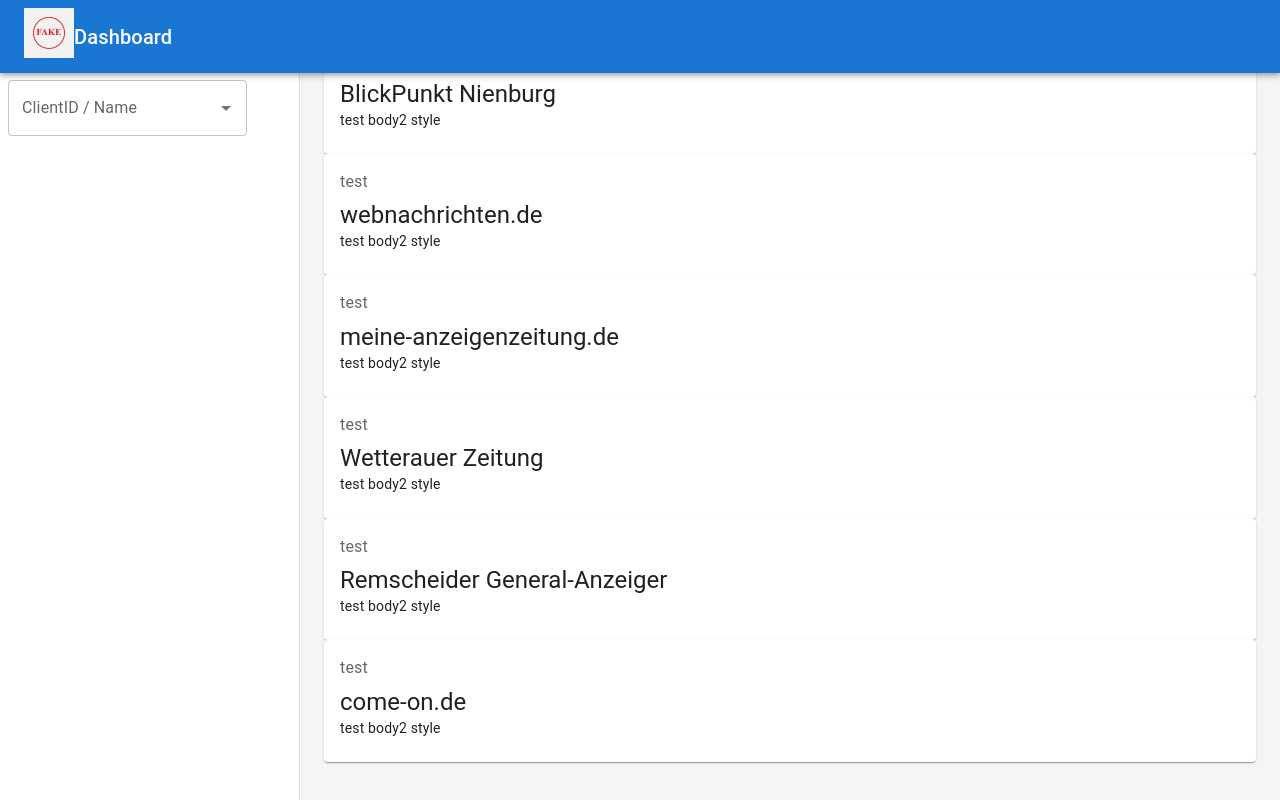
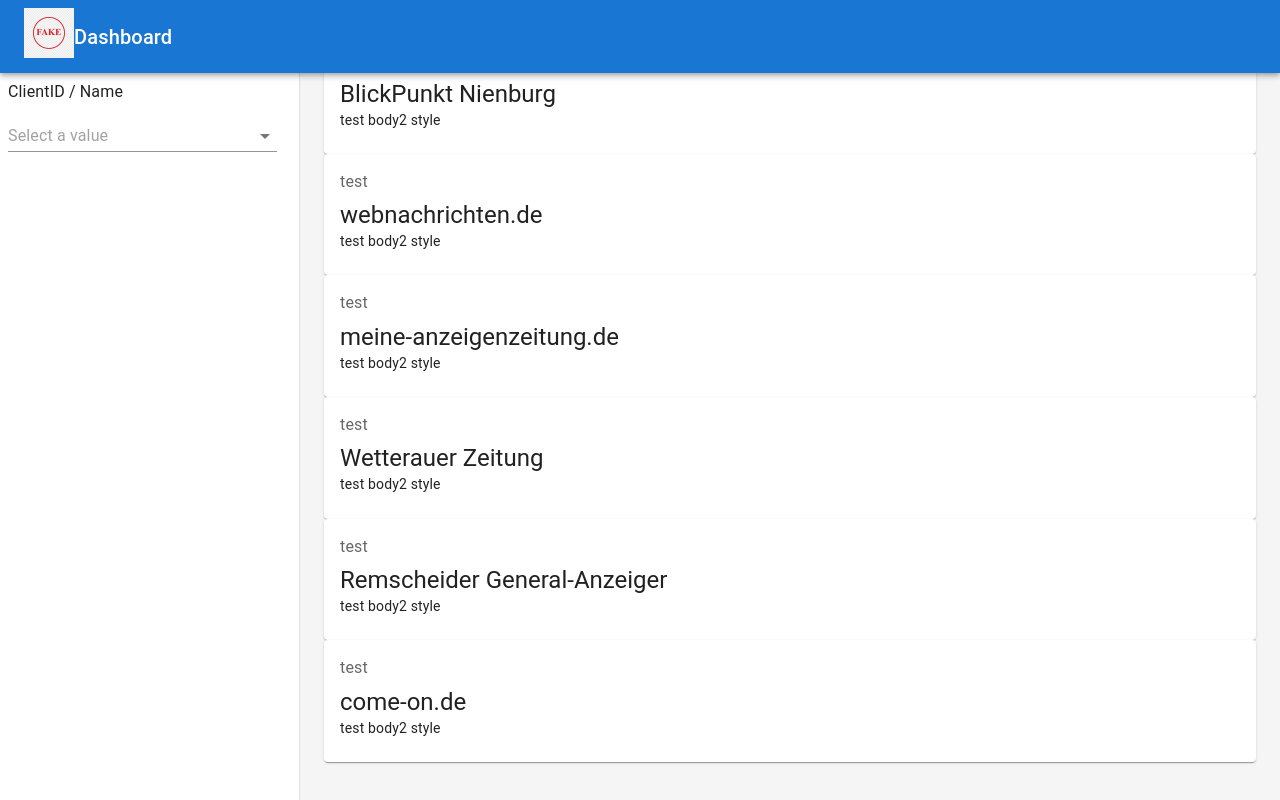
Before and after one commit to andreaguru/settingsui, a Next.js app: page / in a window 1280 px wide. Built offline with nearby package versions, Linux system fonts and the light colour scheme; data requests are answered from the project's data file.

Commit message:
west-962 <EdID - App Grundstruktur und Mocked API> get rid of useReducer as we have only one action (update_state)

```diff
--- a/api/DashboardAPI.tsx
+++ b/api/DashboardAPI.tsx
@@ -1,4 +1,4 @@
-import {ClientsInterface} from "../types/api.types";
+import {Clients} from "../types/api.types";
 /**
  *
  * @constructor
@@ -11,7 +11,7 @@ export async function getIntegratedClientList() {
         const clientsPromise = await response.json();
 
         // filter the result in order to show only clients that have a name
-        return clientsPromise.filter((client: ClientsInterface) => client.name);
+        return clientsPromise.filter((client: Clients) => client.name);
     } catch {
         throw Error("Promise failed");
     }
--- a/components/ComboSelect.tsx
+++ b/components/ComboSelect.tsx
@@ -1,53 +1,41 @@
 import FormControl from "@mui/material/FormControl";
-import {Clients, ReducerActionType} from "../types/api.types";
+import {Clients} from "../types/api.types";
 import Checkbox from "@mui/material/Checkbox";
 import TextField from "@mui/material/TextField";
 import Autocomplete from "@mui/material/Autocomplete";
 import List from "@mui/material/List";
 import {MultiSelectProps} from "../types/componentProps.types";
-import Chip from "@mui/material/Chip";
 import Typography from "@mui/material/Typography";
+import {SyntheticEvent} from "react";
 
 /**
  *
  * @constructor
  */
-function ComboSelect({values, placeholder, filteredValues, dispatchFilteredValues, showDetailInfo}: MultiSelectProps) {
-    const handleChange = (event: React.SyntheticEvent, value:Clients[]) => {
-        // check if the selectd element is a React Node element and if contains a value inside its props
-        if (value !== null && typeof value == "object") {
-            dispatchFilteredValues({type: ReducerActionType.ADD_VALUE, payload: value});
-        }
-    };
-
-    const handleDelete = (customerToDelete: Clients) => () => {
-        dispatchFilteredValues({type: ReducerActionType.DELETE_VALUE, payload: customerToDelete});
+function ComboSelect({values, placeholder, filteredValues, setFilteredValues, showDetailInfo}: MultiSelectProps) {
+    const handleChange = (event: SyntheticEvent, value:Clients[]) => {
+        // check if the selected element is a React Node element and if contains a value inside its props
+        setFilteredValues(value);
     };
 
     return (
         <List component="nav">
-            <FormControl sx={{m: 1, width: "80%"}}>
+            <FormControl sx={{m: 1, width: "90%"}}>
+                <Typography component="h2" sx={{mb: 2}}>{placeholder}</Typography>
                 {values.length > 0 && (
                     <Autocomplete
                         multiple
                         id="checkboxes-tags-demo"
                         options={values}
-                        disableCloseOnSelect
                         value={filteredValues}
                         onChange={handleChange}
+                        data-testid="combobox"
                         isOptionEqualToValue={(option, value) => option.name === value.name}
                         getOptionLabel={(option) => option.name}
-                        renderTags={(tagValue) => {
-                            return tagValue.map((option, index) => (
-                                <Typography variant="body2" key={index}>
-                                    {option.name + (showDetailInfo ? ` (${option.id}), ` : "")}
-                                </Typography>
-                            ));
-                        }}
                         renderOption={(props, option, {selected}) => (
                             <li {...props}>
                                 <Checkbox
-                                    data-testid={name}
+                                    data-testid={option.id}
                                     style={{marginRight: 8}}
                                     checked={selected}
                                 />
@@ -55,17 +43,11 @@ function ComboSelect({values, placeholder, filteredValues, dispatchFilteredValue
                             </li>
                         )}
                         renderInput={(params) => (
-                            <TextField {...params} label={placeholder} placeholder={placeholder} />
+                            <TextField {...params} placeholder="Select a value" variant="standard" />
                         )}
                     />
                 )}
             </FormControl>
-
-            {filteredValues.map((value: Clients, key: number) => (
-                <div key={key}>
-                    <Chip label={value.name + (showDetailInfo ? ` (${value.id})` : "")} onDelete={handleDelete(value)}/>
-                </div>
-            ))}
         </List>
     );
 }
--- a/components/MainContent.tsx
+++ b/components/MainContent.tsx
@@ -1,5 +1,5 @@
 import {Card, CardContent, Typography} from "@mui/material";
-import {ClientsInterface} from "../types/api.types";
+import {Clients} from "../types/api.types";
 import {MainContentProps} from "../types/componentProps.types";
 
 /**
@@ -11,7 +11,7 @@ function MainContent({clientsList, filteredClientsList}: MainContentProps) {
 
     return (
         <>
-            {shownClients.map((client: ClientsInterface, index: number) => (
+            {shownClients.map((client: Clients, index: number) => (
                 <Card key={index}>
                     <CardContent>
                         <Typography color="text.secondary" gutterBottom>
--- a/components/Sidebar.tsx
+++ b/components/Sidebar.tsx
@@ -43,7 +43,7 @@ const Drawer = styled(MuiDrawer, {shouldForwardProp: (prop) => prop !== "open"})
 function Sidebar(
     {clients,
         filteredClients,
-        dispatchFilteredClients}: SidebarProps
+        setFilteredClients}: SidebarProps
 ) {
     const [open, setOpen] = useState(true);
     const toggleDrawer = () => {
@@ -66,7 +66,7 @@ function Sidebar(
             <ComboSelect values={clients}
                 placeholder="ClientID / Name"
                 filteredValues={filteredClients}
-                dispatchFilteredValues={dispatchFilteredClients}
+                setFilteredValues={setFilteredClients}
                 showDetailInfo={true}/>
         </Drawer>
     );
--- a/pages/index.tsx
+++ b/pages/index.tsx
@@ -1,4 +1,4 @@
-import {useReducer, useEffect, useState} from "react";
+import {useEffect, useState} from "react";
 import {createTheme, ThemeProvider} from "@mui/material/styles";
 import CssBaseline from "@mui/material/CssBaseline";
 
@@ -14,11 +14,10 @@ import logo from "../assets/eddi-logo.jpg";
 import Image from "next/image";
 import Sidebar from "../components/Sidebar";
 import MainContent from "../components/MainContent";
-
-// import Interfaces to check data type in Typescript
-import {ClientsInterface, ReducerActions, ReducerActionType} from "../types/api.types";
 import MuiAppBar from "@mui/material/AppBar";
 import {getIntegratedClientList} from "../api/DashboardAPI";
+
+import {Clients} from "../types/api.types";
 
 const mdTheme = createTheme({
     components: {
@@ -36,28 +35,11 @@ const mdTheme = createTheme({
 
 /**
  *
- * @param {ClientsInterface[]} filteredClients
- * @param {ReducerActions} action
- * @return {boolean} true
- */
-function filteredClientsReducer(filteredClients: ClientsInterface[], action: ReducerActions): ClientsInterface[] {
-    switch (action.type) {
-    case ReducerActionType.ADD_VALUE:
-        return action.payload;
-    case ReducerActionType.DELETE_VALUE:
-        return filteredClients.filter((client: ClientsInterface) => client.id !== action.payload.id);
-    default:
-        throw new Error();
-    }
-}
-
-/**
- *
  * @constructor
  */
 function Home() {
     const [clients, setClients] = useState<[]>([]);
-    const [filteredClients, dispatchFilteredClients] = useReducer(filteredClientsReducer, []);
+    const [filteredClients, setFilteredClients] = useState<Clients[]>([]);
 
     useEffect(() => {
         const data = getIntegratedClientList();
@@ -90,7 +72,7 @@ function Home() {
                 <Sidebar
                     clients={clients}
                     filteredClients={filteredClients}
-                    dispatchFilteredClients={dispatchFilteredClients} />
+                    setFilteredClients={setFilteredClients} />
                 <Box component="main" sx={{
                     backgroundColor: (theme) => (
                         theme.palette.mode === "light" ? theme.palette.grey[100] : theme.palette.grey[900]
--- a/types/api.types.ts
+++ b/types/api.types.ts
@@ -1,11 +1,9 @@
 export enum ReducerActionType {
-    ADD_VALUE = "ADD_VALUE",
-    DELETE_VALUE = "DELETE_VALUE",
+    UPDATE_VALUE = "UPDATE_VALUE"
 }
 
 export type Actions =
- | { type: ReducerActionType.ADD_VALUE, payload: Clients[] }
- | { type: ReducerActionType.DELETE_VALUE, payload: Clients }
+ { type: ReducerActionType.UPDATE_VALUE, payload: Clients[] }
 
 export interface Traffective {
     dfpAdUrl: string;
```
Also changed, not shown: types/componentProps.types.ts (+4 -4 lines), 1 other file (tests, documents, lock files or other folders).
